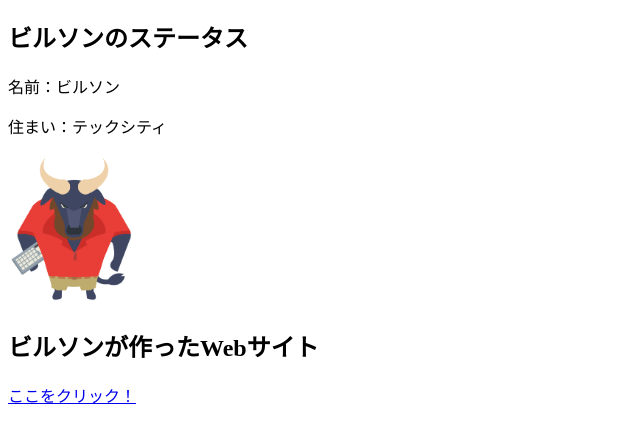
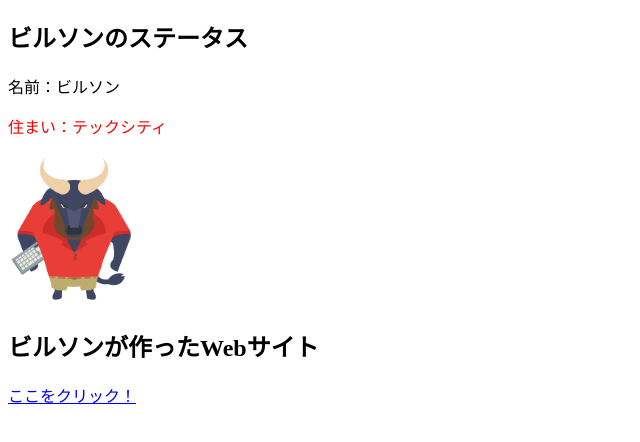
Before and after one commit to Ao630/mochikatsu, a plain HTML site: page index.html in a window 1280 px wide. Shown: the part 70-512 px from the top of the page, without its empty margins (0-640 px from the left). Drawn offline with Linux system fonts and the light colour scheme.

Commit message:
Update index.html

```diff
--- a/index.html
+++ b/index.html
@@ -12,7 +12,7 @@
   <h1>ビルソンについて</h1>
   <h2>ビルソンのステータス</h2>
   <p>名前：ビルソン</p>
-  <p>住まい：テックシティ</p>
+  <p class="red">住まい：テックシティ</p>
   <img src="./web_service.png" alt="Life is Tech ロゴ” width="150" height="150">
   <h2>ビルソンが作ったWebサイト</h2>
   <a href="https://life-is-tech.com/">ここをクリック！</a>
```
